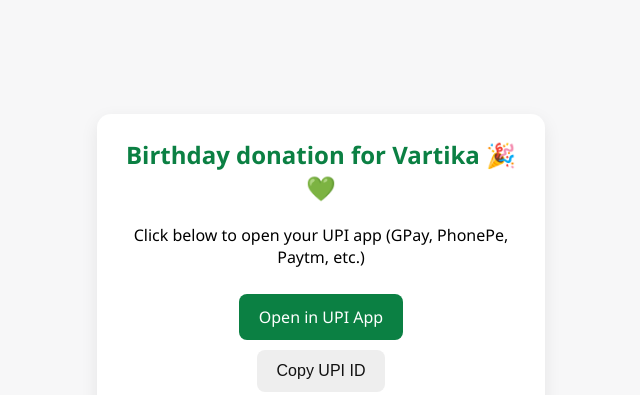
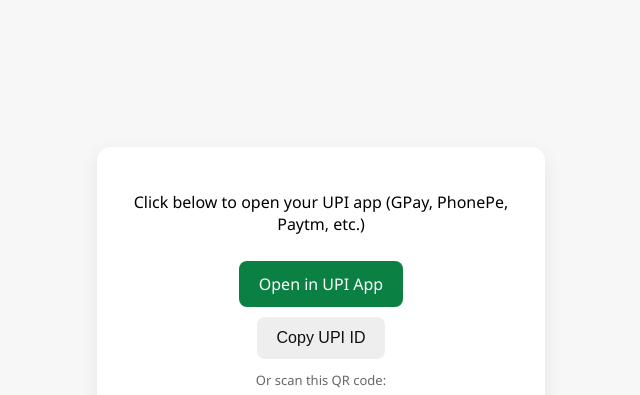
Before and after one commit to Piyyush-S/upi-donation, a plain HTML site: page index.html in a window 1280 px wide. Shown: the top 395 px of the page, without its empty margins (319-959 px from the left). Drawn offline with Linux system fonts and the light colour scheme.

Commit message:
Update index.html

```diff
--- a/index.html
+++ b/index.html
@@ -41,7 +41,7 @@ img.qr { width: 220px; height: 220px; border-radius: 8px; margin-top: 15px; }
 </head>
 <body>
 <div class="card">
-  <h2>Birthday donation for Vartika 🎉💚</h2>
+  <h2></h2>
   <p>Click below to open your UPI app (GPay, PhonePe, Paytm, etc.)</p>
 
   <!-- Safe link that user has to click manually -->
```
